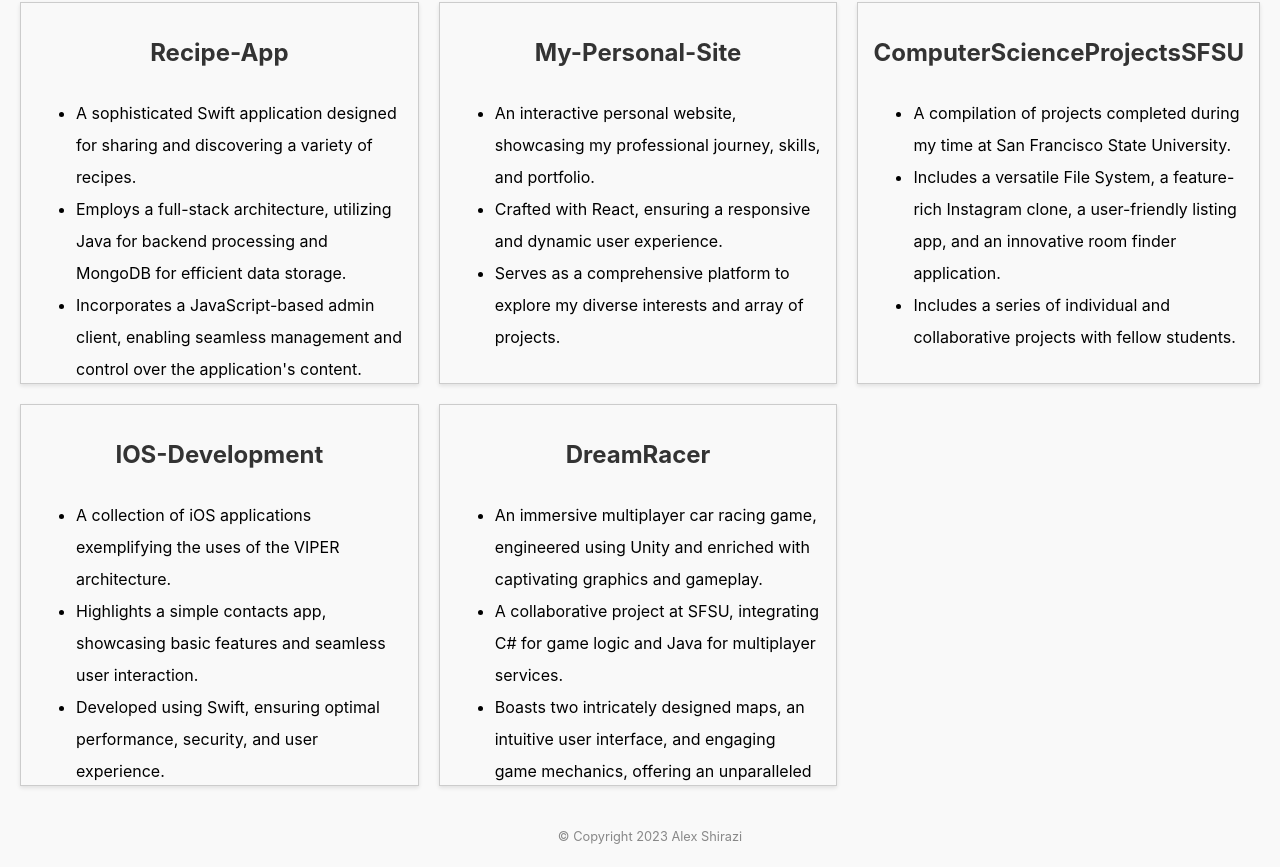
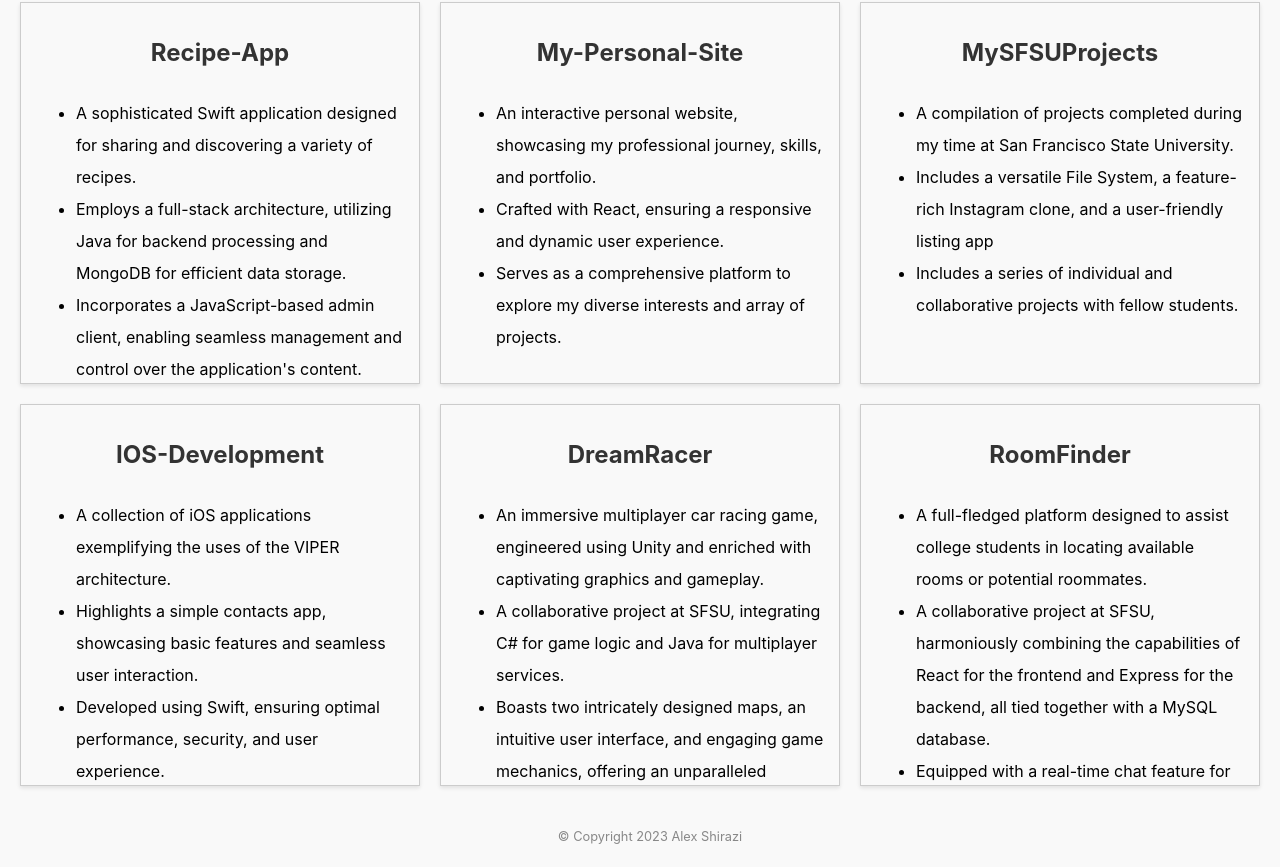
Before and after one commit to Alex-Shirazi1/My-Personal-Site, a React (Create React App) app in the folder my-personal-site/: page / in a window 1280 px wide. Shown: the part 1756-2623 px from the top of the page. Built offline with nearby package versions, Linux system fonts and the light colour scheme.

Commit message:
Added another project to my list of projects

```diff
--- a/my-personal-site/src/components/projectsData.js
+++ b/my-personal-site/src/components/projectsData.js
@@ -18,11 +18,11 @@ const projects = [
         ]
     },
     {
-        title: "ComputerScienceProjectsSFSU",
+        title: "MySFSUProjects",
         link: "https://github.com/Alex-Shirazi1/ComputerScienceProjectsSFSU",
         description: [
             "A compilation of projects completed during my time at San Francisco State University.",
-            "Includes a versatile File System, a feature-rich Instagram clone, a user-friendly listing app, and an innovative room finder application.",
+            "Includes a versatile File System, a feature-rich Instagram clone, and a user-friendly listing app",
             "Includes a series of individual and collaborative projects with fellow students."
         ]
     },
@@ -43,6 +43,17 @@ const projects = [
             "A collaborative project at SFSU, integrating C# for game logic and Java for multiplayer services.",
             "Boasts two intricately designed maps, an intuitive user interface, and engaging game mechanics, offering an unparalleled gaming experience."
         ]
+
+    },
+    {
+        title: "RoomFinder",
+        link: "https://github.com/Alex-Shirazi1/RoomFinder",
+        description: [
+            "A full-fledged platform designed to assist college students in locating available rooms or potential roommates.",
+            "A collaborative project at SFSU, harmoniously combining the capabilities of React for the frontend and Express for the backend, all tied together with a MySQL database.",
+            "Equipped with a real-time chat feature for seamless communication, custom interactive maps to visualize room locations, and an intuitive posts feature."
+        ]
+
     }
 ];
 
```
